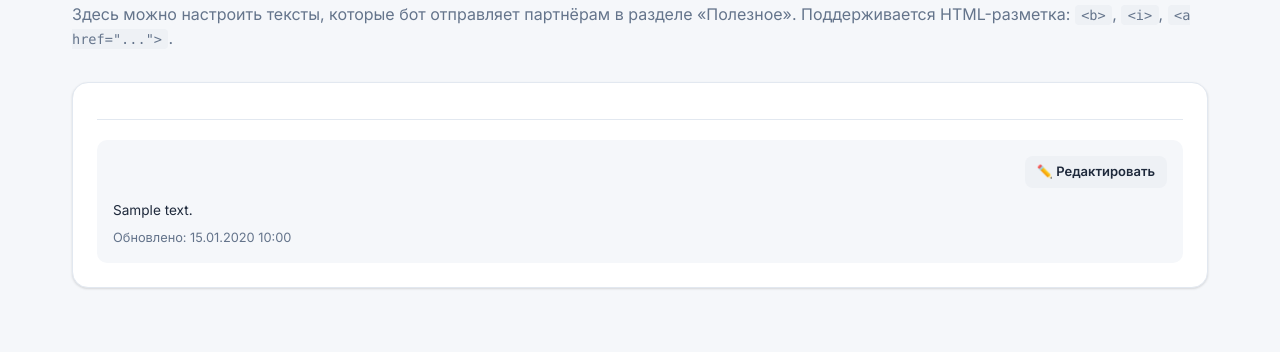
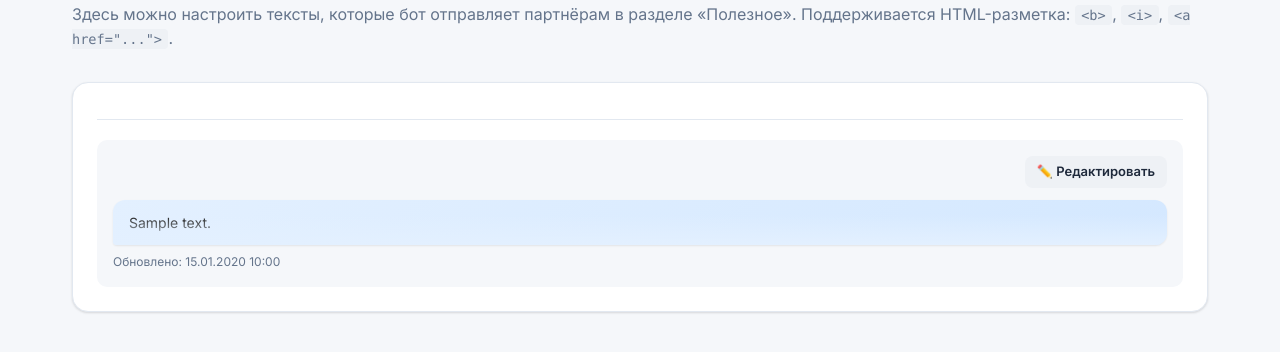
Before and after one commit to VGUROV050/borodach-franchise-bot, a FastAPI app: template admin/templates/useful_info.html in a window 1280 px wide. Shown: the part 165-517 px from the top of the page. Run offline with FastAPI, Linux system fonts and the light colour scheme; the template is opened without the code that fills it: most values are stand-ins (such as "Sample title", 1, 10 or a date in 2020).

Commit message:
feat: add Telegram-style preview bubbles on useful-info page
- Show rendered HTML instead of raw code
- Blue gradient bubble like Telegram messages
- Truncated with fade effect for long texts

```diff
--- a/admin/templates/useful_info.html
+++ b/admin/templates/useful_info.html
@@ -37,7 +37,10 @@
 
             <div class="info-preview">
                 {% if grouped[dept][info_type] %}
-                <div class="preview-text">{{ grouped[dept][info_type].text[:150] }}{% if grouped[dept][info_type].text|length > 150 %}...{% endif %}</div>
+                <!-- Превью как в Telegram -->
+                <div class="telegram-bubble">
+                    <div class="bubble-content">{{ grouped[dept][info_type].text|safe }}</div>
+                </div>
                 <div class="preview-meta">
                     Обновлено: {{ grouped[dept][info_type].updated_at.strftime('%d.%m.%Y %H:%M') }}
                 </div>
@@ -116,22 +119,68 @@
     font-size: 0.85rem;
 }
 
-.preview-text {
-    color: var(--text);
+/* Telegram-style bubble */
+.telegram-bubble {
+    background: linear-gradient(135deg, #e3f0ff 0%, #d4e8ff 100%);
+    border-radius: 12px 12px 12px 4px;
+    padding: 0.75rem 1rem;
+    max-height: 120px;
+    overflow: hidden;
+    position: relative;
+    box-shadow: 0 1px 2px rgba(0,0,0,0.08);
+}
+
+.telegram-bubble::after {
+    content: '';
+    position: absolute;
+    bottom: 0;
+    left: 0;
+    right: 0;
+    height: 30px;
+    background: linear-gradient(transparent, #e3f0ff);
+    pointer-events: none;
+}
+
+.bubble-content {
+    color: #1a1a1a;
+    font-size: 0.875rem;
+    line-height: 1.5;
     white-space: pre-wrap;
     word-break: break-word;
-    line-height: 1.5;
+}
+
+.bubble-content b { font-weight: 700; }
+.bubble-content i { font-style: italic; }
+.bubble-content u { text-decoration: underline; }
+.bubble-content code {
+    background: rgba(0,0,0,0.06);
+    padding: 0.1rem 0.3rem;
+    border-radius: 3px;
+    font-family: monospace;
+    font-size: 0.85em;
+}
+.bubble-content a {
+    color: #2481cc;
+    text-decoration: none;
+}
+.bubble-content a:hover {
+    text-decoration: underline;
 }
 
 .preview-meta {
     margin-top: 0.5rem;
     color: var(--text-muted);
-    font-size: 0.8rem;
+    font-size: 0.75rem;
 }
 
 .preview-empty {
     color: var(--text-muted);
     font-style: italic;
+    padding: 1rem;
+    text-align: center;
+    background: var(--bg-card);
+    border-radius: 8px;
+    border: 1px dashed var(--border);
 }
 </style>
 {% endblock %}
```
